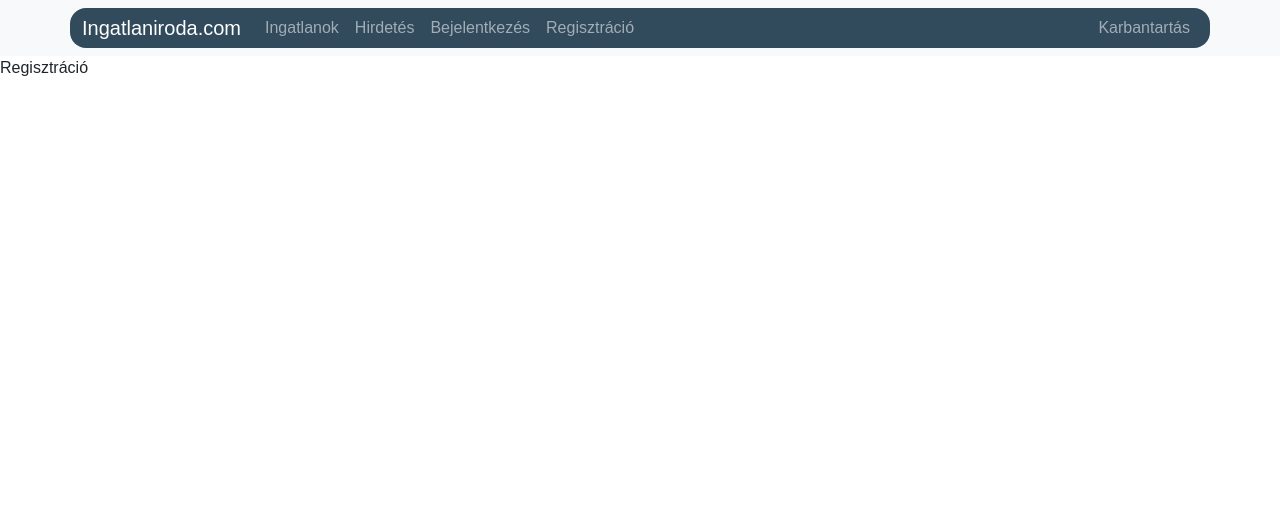
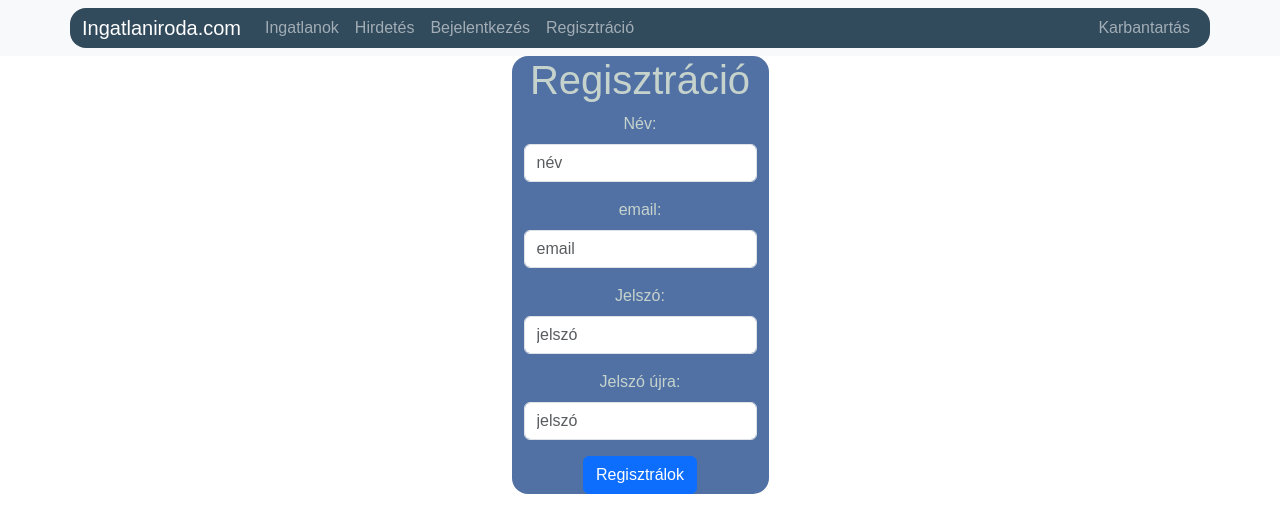
Before and after one commit to IngatlanIroda/frontend, a React (Create React App) app: page /regisztracio in a window 1280 px wide. Shown: the top 532 px of the page. Built offline with nearby package versions, Linux system fonts and the light colour scheme.

Commit message:
regisztrációs form

```diff
--- a/src/components/Regisztracio.js
+++ b/src/components/Regisztracio.js
@@ -1,13 +1,115 @@
-import React from 'react'
-import Navbars from './Navbars'
+import React, { useState } from "react";
+import Navbars from "./Navbars";
+import useAuthContext from "../contexts/AuthContext";
+import Button from "react-bootstrap/Button";
+import Form from "react-bootstrap/Form";
+import Container from "react-bootstrap/esm/Container";
+import Row from "react-bootstrap/esm/Row";
+const Regisztracio = () => {
+  const [name, setName] = useState("");
+  const [email, setEmail] = useState("");
+  const [password, setPassword] = useState("");
+  const [password_confirmation, setPasswordConfirmation] = useState("");
 
-const Regisztracio = () => {
+  const { loginReg, errors } = useAuthContext();
+  const handleSubmit = async (e) => {
+    e.preventDefault();
+    const adat = {
+      name: name,
+      email: email,
+      password: password,
+      password_confirmation: password_confirmation,
+    };
+    loginReg(adat, "/register");
+  };
   return (
     <>
-    <Navbars/>
-    <div>Regisztráció</div>
+      <Navbars />
+      <Container id="form_container">
+        <Row md={{ span: 3, offset: 3 }}>
+          <Form className=" text-center" id="login" onSubmit={handleSubmit}>
+            <h1 className="text-center">Regisztráció</h1>
+            <Form.Group className="mb-3" controlId="formBasicName">
+              <Form.Label>Név:</Form.Label>
+              <Form.Control
+                type="text"
+                placeholder="név"
+                value={name}
+                onChange={(e) => {
+                  setName(e.target.value);
+                }}
+              />
+              <div>
+                {errors.name && (
+                  <span className="text-danger">{errors.name[0]}</span>
+                )}
+              </div>
+            </Form.Group>
+
+            <Form.Group className="mb-3" controlId="formBasicEmail">
+              <Form.Label>email:</Form.Label>
+              <Form.Control
+                type="email"
+                placeholder="email"
+                value={email}
+                onChange={(e) => {
+                  setEmail(e.target.value);
+                }}
+              />
+              <div>
+                {errors.email && (
+                  <span className="text-danger">{errors.email[0]}</span>
+                )}
+              </div>
+            </Form.Group>
+
+            <Form.Group className="mb-3" controlId="formBasicPassword">
+              <Form.Label>Jelszó:</Form.Label>
+              <Form.Control
+                type="password"
+                placeholder="jelszó"
+                value={password}
+                onChange={(e) => {
+                  setPassword(e.target.value);
+                }}
+              />
+            </Form.Group>
+            <div>
+              {errors.password && (
+                <span className="text-danger">{errors.password[0]}</span>
+              )}
+            </div>
+
+            <Form.Group
+              className="mb-3"
+              controlId="formBasicPasswordConfirmation"
+            >
+              <Form.Label>Jelszó újra:</Form.Label>
+              <Form.Control
+                type="password"
+                placeholder="jelszó"
+                value={password_confirmation}
+                onChange={(e) => {
+                  setPasswordConfirmation(e.target.value);
+                }}
+              />
+            </Form.Group>
+            <div>
+              {errors.password && (
+                <span className="text-danger">
+                  {errors.password_confirmation[0]}
+                </span>
+              )}
+            </div>
+
+            <Button variant="primary" type="submit">
+              Regisztrálok
+            </Button>
+          </Form>
+        </Row>
+      </Container>
     </>
-  )
-}
+  );
+};
 
-export default Regisztracio
+export default Regisztracio;
--- a/src/contexts/AuthContext.js
+++ b/src/contexts/AuthContext.js
@@ -41,7 +41,7 @@ export const AuthProvider = ({ children }) => {
         console.log(token)
         adat._token = token;
         console.log(adat)
-        //lekérjük a csrf tokent
+
 
         //bejelentkezés
         //Összegyűjtjük egyetlen objektumban az űrlap adatokat
```
